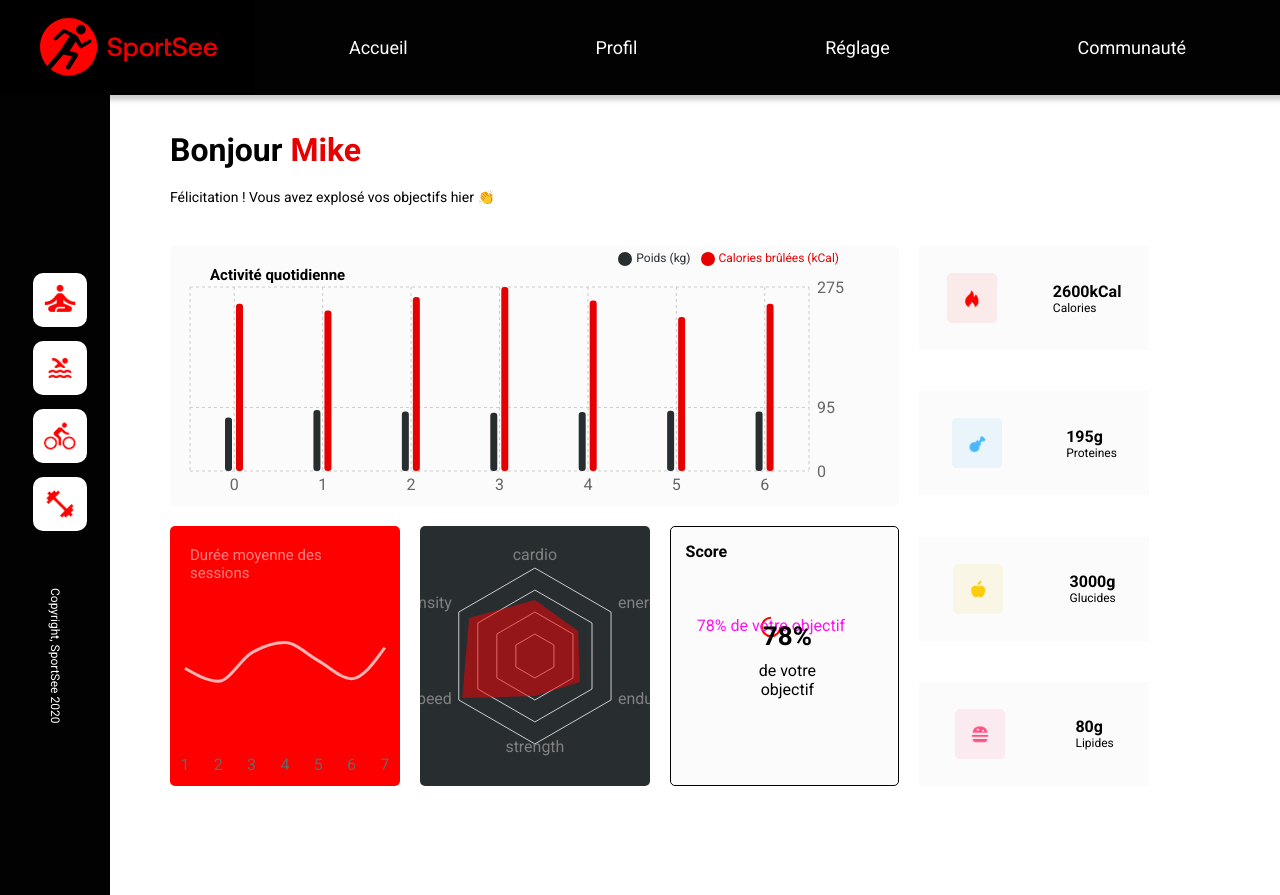
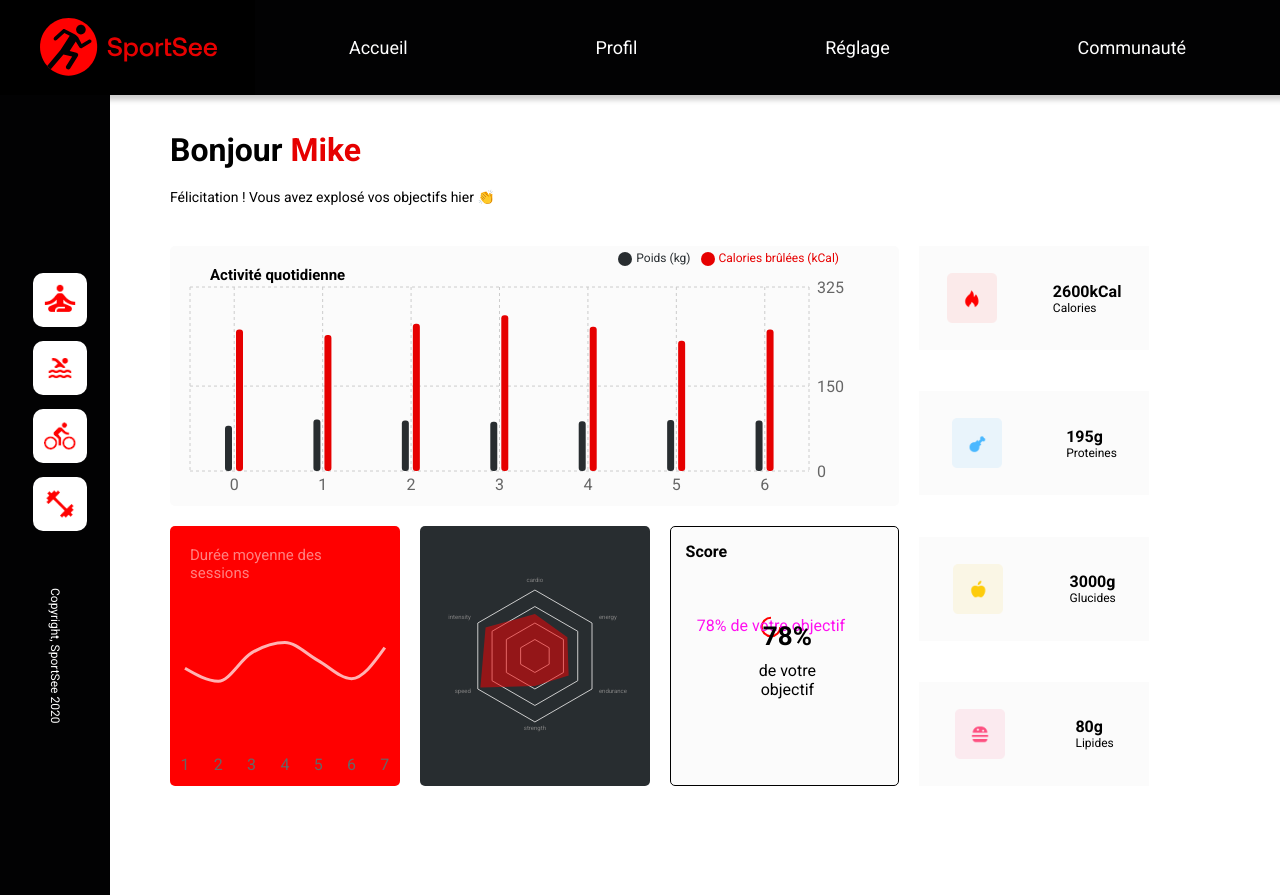
Before and after one commit to Erwandeb/BELLEVILLE_PROJET-12_SPORTSEE, a React (Create React App) app: page / in a window 1280 px wide. Built offline with nearby package versions, Linux system fonts and the light colour scheme.

Commit message:
finit barchart

```diff
--- a/src/components/BarChartActivity.js
+++ b/src/components/BarChartActivity.js
@@ -48,7 +48,7 @@ const BarChartActivity = ({ activity }) => {
                         dataKey="calories"
                         orientation="right"
                         type="number"
-                        domain={[0,'dataMax']}
+                        domain={[0,'dataMax + 50']}
                         fill="#9B9EAC"
                         tickLine={false}
                         tickCount={4}
@@ -57,6 +57,7 @@ const BarChartActivity = ({ activity }) => {
                     <Tooltip />
                     <Legend
                         verticalAlign="top"
+
                         height={36}
                         align="right"
                         iconType="circle"
--- a/src/components/PerformanceChart.js
+++ b/src/components/PerformanceChart.js
@@ -24,22 +24,17 @@ const PerformanceChart = ({performance}) => {
     return (
         <div className="radarChartPerformance">
             <ResponsiveContainer
-                margin={{
-                    top: 10,
-                    right: 10,
-                    left: 10,
-                    bottom: 10,
-                }}
+                width="100%" height="100%"
             >
                 <RadarChart
                     cx="50%"
                     cy="50%"
-                    outerRadius="80%"
+                    outerRadius="60%"
                     data={performance}
                     fill="#FFFFFF"
                 >
                     <PolarGrid
-                        outerRadius={5}
+                        outerRadius={1}
                         cx="50%"
                         cy="50%"
                     />
@@ -47,6 +42,8 @@ const PerformanceChart = ({performance}) => {
                         dataKey="kindName"
                         axisLine={false}
                         tickLine={false}
+                        cy={50}
+                        cx={50}
                     />
                     <PolarRadiusAxis
                         axisLine={false}
--- a/src/style/components/_performanceChart.scss
+++ b/src/style/components/_performanceChart.scss
@@ -13,13 +13,23 @@
     }
 }
 
-.recharts-polar-angle-axis-tick-value {
-    tspan{
+
+    .recharts-polar-angle-axis-tick-value {
         padding: 20px;
+        tspan{
+            font-size: 12px;
+        }
+
     }
 
-}
+
 
 @media screen and (max-width:1439px){
 
+    .recharts-polar-angle-axis-tick-value {
+        tspan{
+            font-size: 6px;
+        }
+
+    }
 }
```
